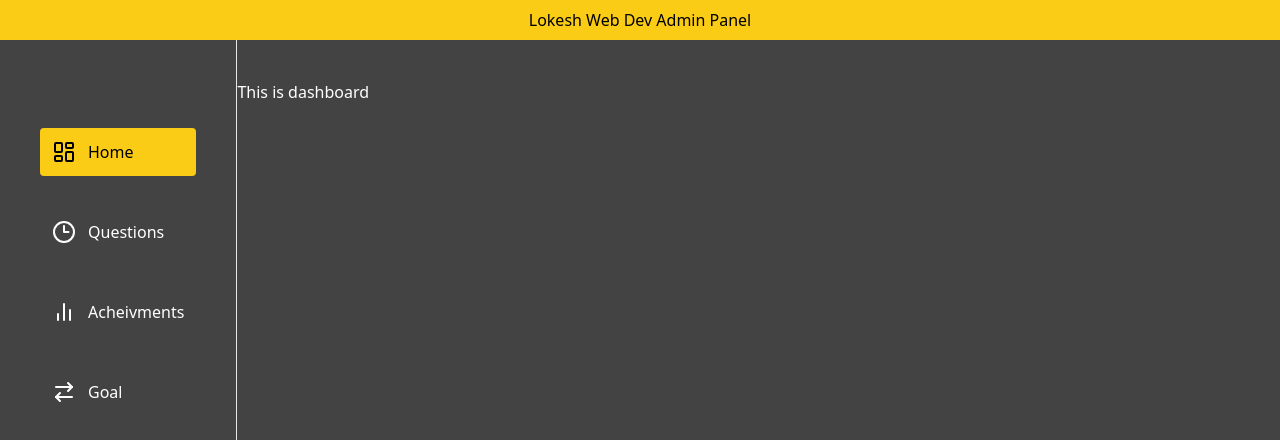
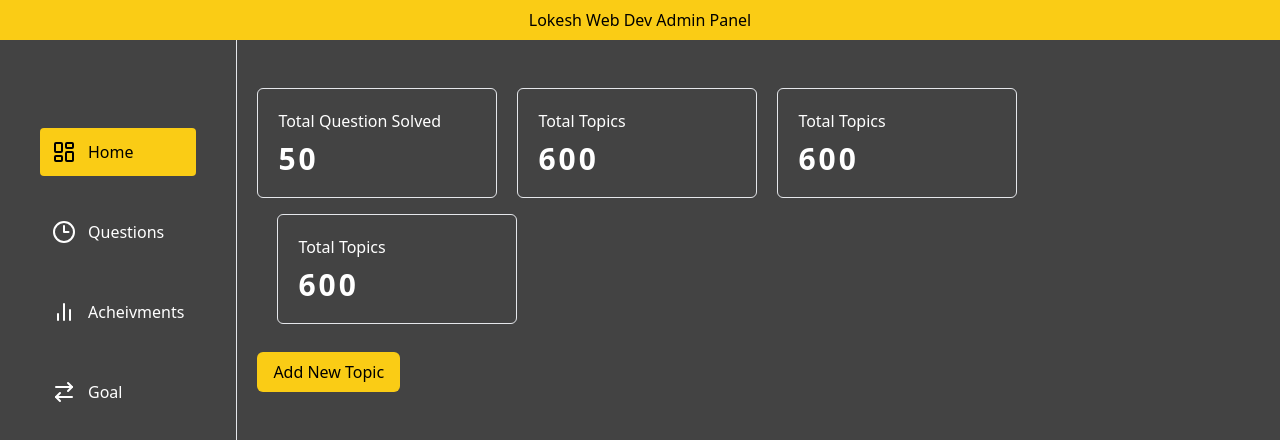
Before and after one commit to lokeshvasnik/webdevadmin, a React (Vite) app: page / in a window 1280 px wide. Shown: the top 440 px of the page. Built offline with nearby package versions, Linux system fonts and the light colour scheme.

Commit message:
add displaycard component in dashboard

```diff
--- a/src/components/Button.tsx
+++ b/src/components/Button.tsx
@@ -1,8 +1,8 @@
 const Button = ({
     children,
     type = "button",
-    bgColor = "bg-blue-600",
-    textColor = "text-white",
+    bgColor = "bg-yellow-400",
+    textColor = "text-black",
     onHover = "",
     className = "",
     ...props
--- a/src/components/Dashboard.tsx
+++ b/src/components/Dashboard.tsx
@@ -1,7 +1,18 @@
+import DisplayCard from "./DisplayCard";
+import Button from "./Button";
+
 const Dashboard = () => {
     return (
         <div>
-            <p>This is dashboard</p>
+            <div className="flex flex-wrap space-x-5">
+                <DisplayCard title="Total Question Solved" amount="50" />
+                <DisplayCard title="Total Topics" amount="600" />
+                <DisplayCard title="Total Topics" amount="600" />
+                <DisplayCard title="Total Topics" amount="600" />
+            </div>
+            <div>
+                <Button className="my-5">Add New Topic</Button>
+            </div>
         </div>
     );
 };
--- /dev/null
+++ b/src/components/DisplayCard.tsx
@@ -0,0 +1,10 @@
+const DisplayCard = ({ title, amount, className = "" }: any) => {
+    return (
+        <div className={`border w-60 p-5 rounded-md my-2 ${className}`}>
+            <p>{title}</p>
+            <p className="font-bold text-3xl mt-2 tracking-widest">{amount}</p>
+        </div>
+    );
+};
+
+export default DisplayCard;
--- a/src/components/Question.tsx
+++ b/src/components/Question.tsx
@@ -22,7 +22,6 @@ const Question = () => {
             <Button
                 bgColor="bg-yellow-300"
                 textColor="text-black"
-                className="mx-2"
                 onClick={handleAddQuestionClick}
                 onHover="hover:bg-yellow-600"
             >
--- a/src/components/UI/Layout.tsx
+++ b/src/components/UI/Layout.tsx
@@ -12,7 +12,7 @@ const Layout = () => {
                 {/* Sidebar */}
                 <NavigationBar />
                 {/* Outlet */}
-                <div className="w-full mt-10  justify-center items-center">
+                <div className="w-full mt-10 px-5  justify-center items-center">
                     <Outlet />
                 </div>
             </div>
```
